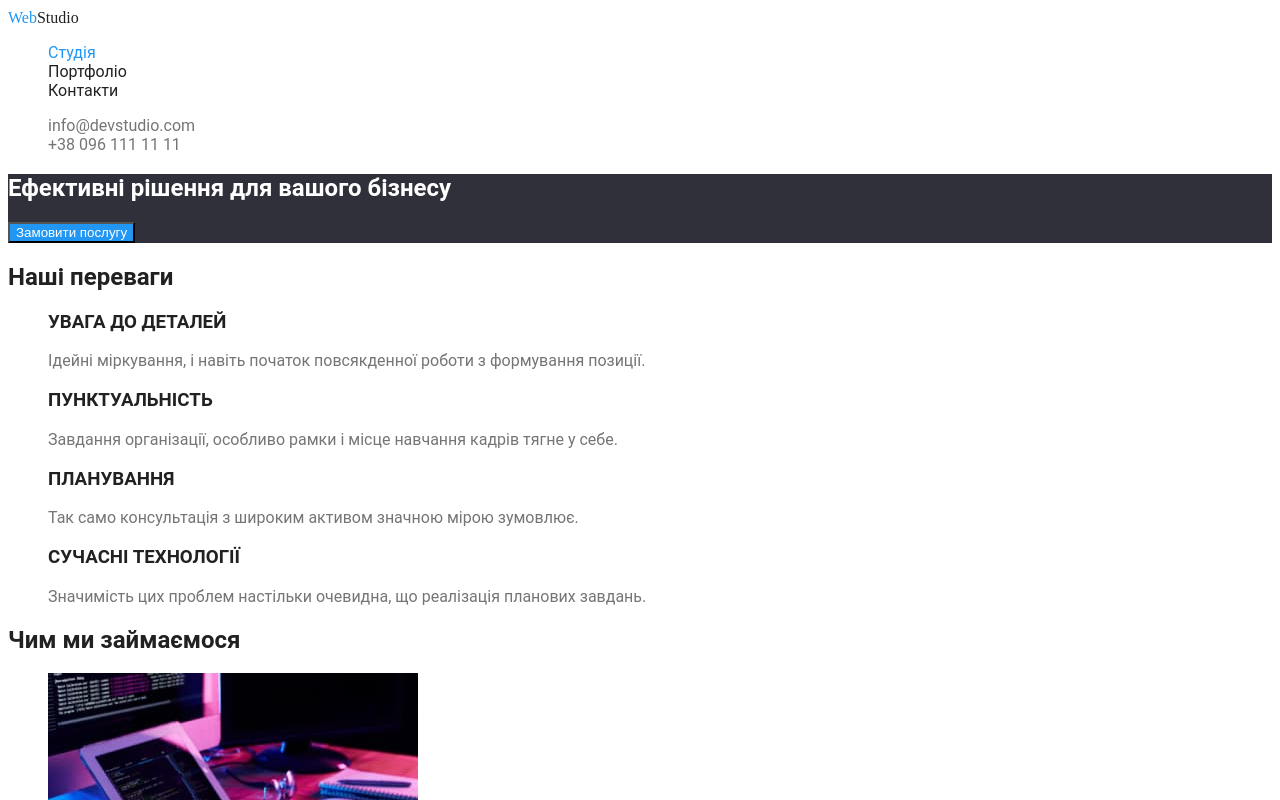
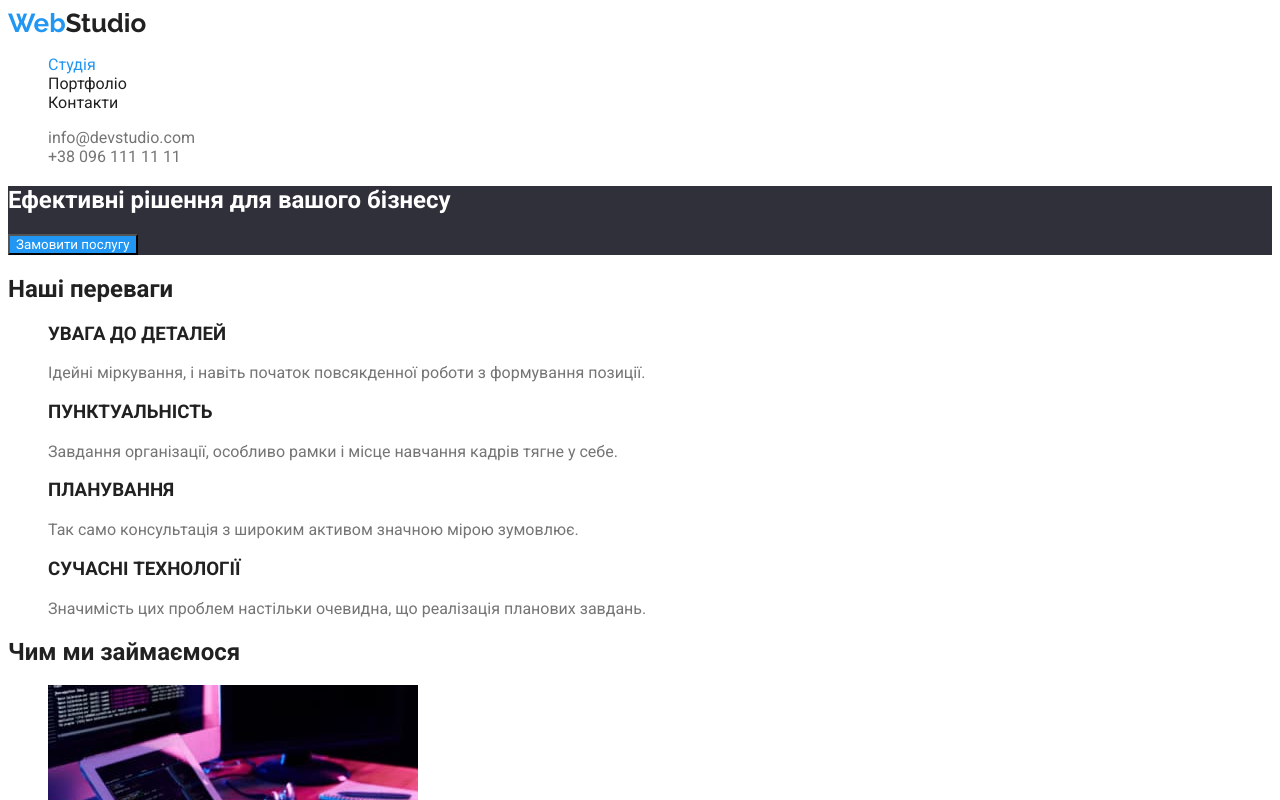
Before and after one commit to ErazorWhite/goit-markup-hw-02, a plain HTML site: page index.html in a window 1280 px wide. Shown: the top 800 px of the page. Drawn offline with Linux system fonts and the light colour scheme.

Commit message:
Plugged in and started setting up the fonts

```diff
--- a/index.html
+++ b/index.html
@@ -5,6 +5,12 @@
     <meta http-equiv="x-ua-compatible" content="ie=edge" />
     <meta name="viewport" content="width=device-width, initial-scale=1.0" />
     <title>WebStudio</title>
+    <link rel="preconnect" href="https://fonts.googleapis.com" />
+    <link rel="preconnect" href="https://fonts.gstatic.com" crossorigin />
+    <link
+      href="https://fonts.googleapis.com/css2?family=Raleway:wght@700&family=Roboto:wght@400;500;700;900&display=swap"
+      rel="stylesheet"
+    />
     <link rel="stylesheet" href="./styles/styles.css" />
   </head>
   <body>
--- a/styles/styles.css
+++ b/styles/styles.css
@@ -21,7 +21,19 @@
 body {
   background-color: var(--primary-light);
   color: var(--primary-dark);
-  font-family: "Roboto";
+
+  font-family: Roboto, sans-serif;
+}
+
+.logo.link {
+  font-family: Raleway, sans-serif;
+  font-weight: 700;
+  font-size: 26px;
+  line-height: 1.19;
+}
+
+.logo .particle {
+  color: var(--focus);
 }
 
 .link {
@@ -41,7 +53,9 @@ body {
 .button {
   background-color: var(--primary-light);
   color: var(--primary-dark);
+
   cursor: pointer;
+  font-family: inherit;
 }
 
 .button.primary {
@@ -61,12 +75,6 @@ body {
 }
 
 /* Header */
-.header .logo {
-  font-family: "Raleway";
-}
-.logo .particle {
-  color: var(--focus);
-}
 
 .nav-contacts {
   color: var(--secondary-dark);
@@ -101,6 +109,8 @@ body {
   color: var(--secondary-dark);
 }
 
+/* Main Portfolio */
+
 .project-description {
   color: var(--secondary-dark);
 }
```
Also changed, not shown: portfolio.html (+6 -0 lines).
